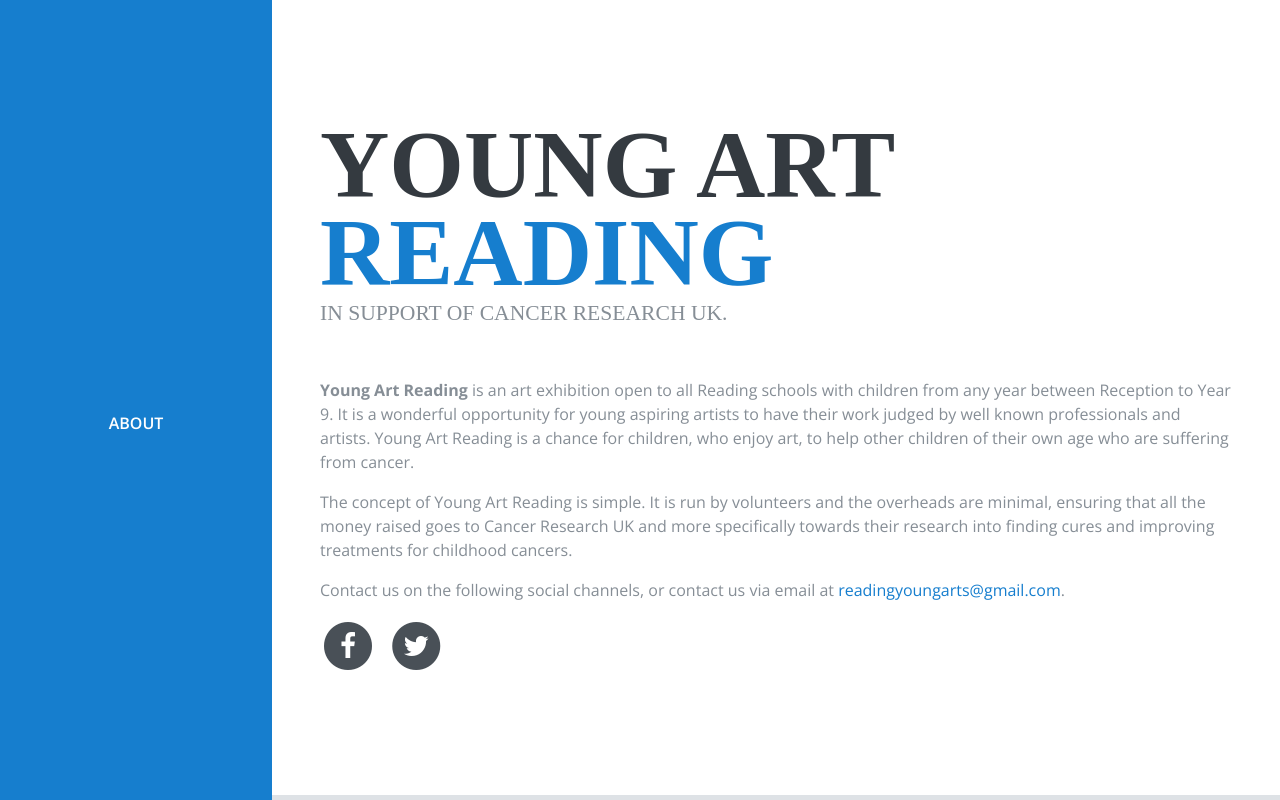
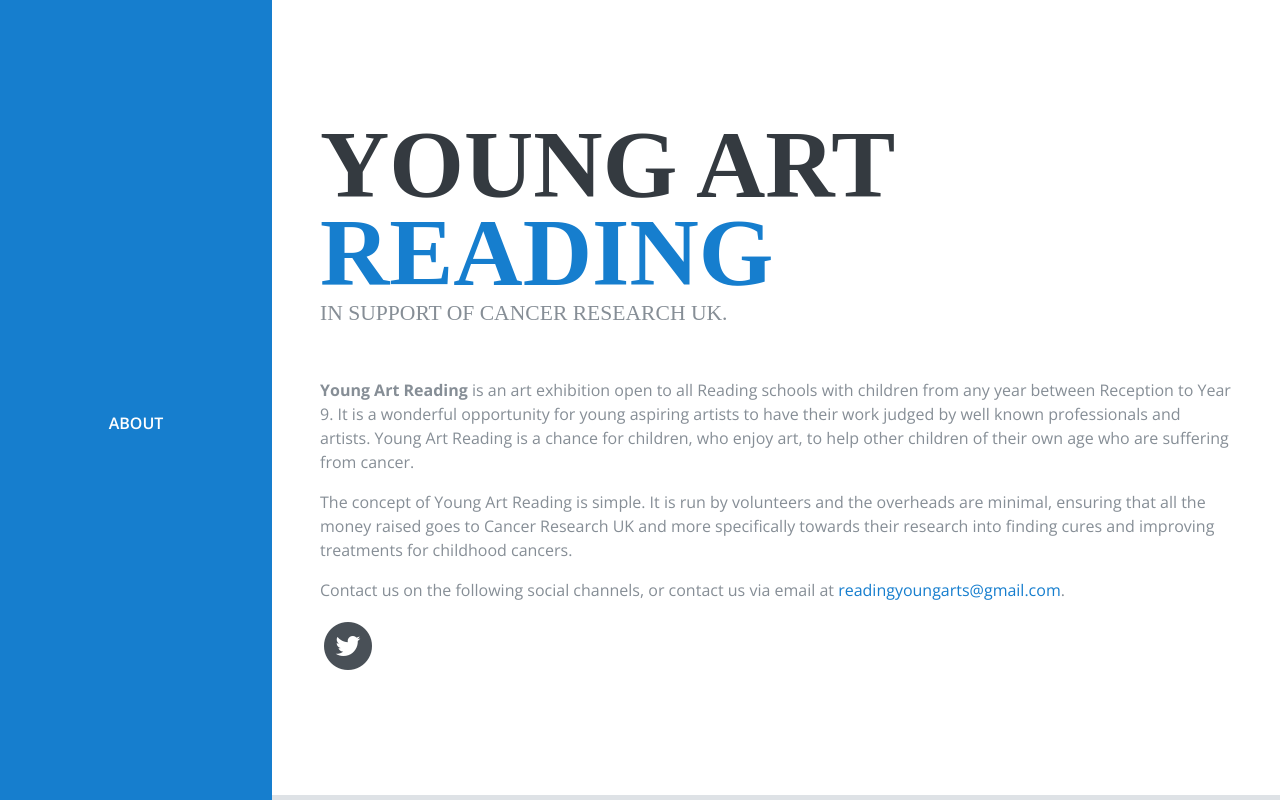
Before and after one commit to CPKING/reading-arts, a plain HTML site: page index.html in a window 1280 px wide. Drawn offline with nearby package versions, Linux system fonts and the light colour scheme; a web font is replaced by a local one.

Commit message:
Add files via upload

```diff
--- a/index.html
+++ b/index.html
@@ -77,13 +77,13 @@
           <p>Contact us on the following social channels, or contact us via email at <a href="mailto:readingyoungarts@gmail.com">readingyoungarts@gmail.com</a>.</p>
 
           <ul class="list-inline list-social-icons mb-0">
-            <li class="list-inline-item">
+            <!--<li class="list-inline-item">
               <a href="#">
                 <span class="fa-stack fa-lg">
                   <i class="fa fa-circle fa-stack-2x"></i>
                   <i class="fa fa-facebook fa-stack-1x fa-inverse"></i>
                 </span>
-              </a>
+              </a>-->
 
             </li>
             <li class="list-inline-item">
```
